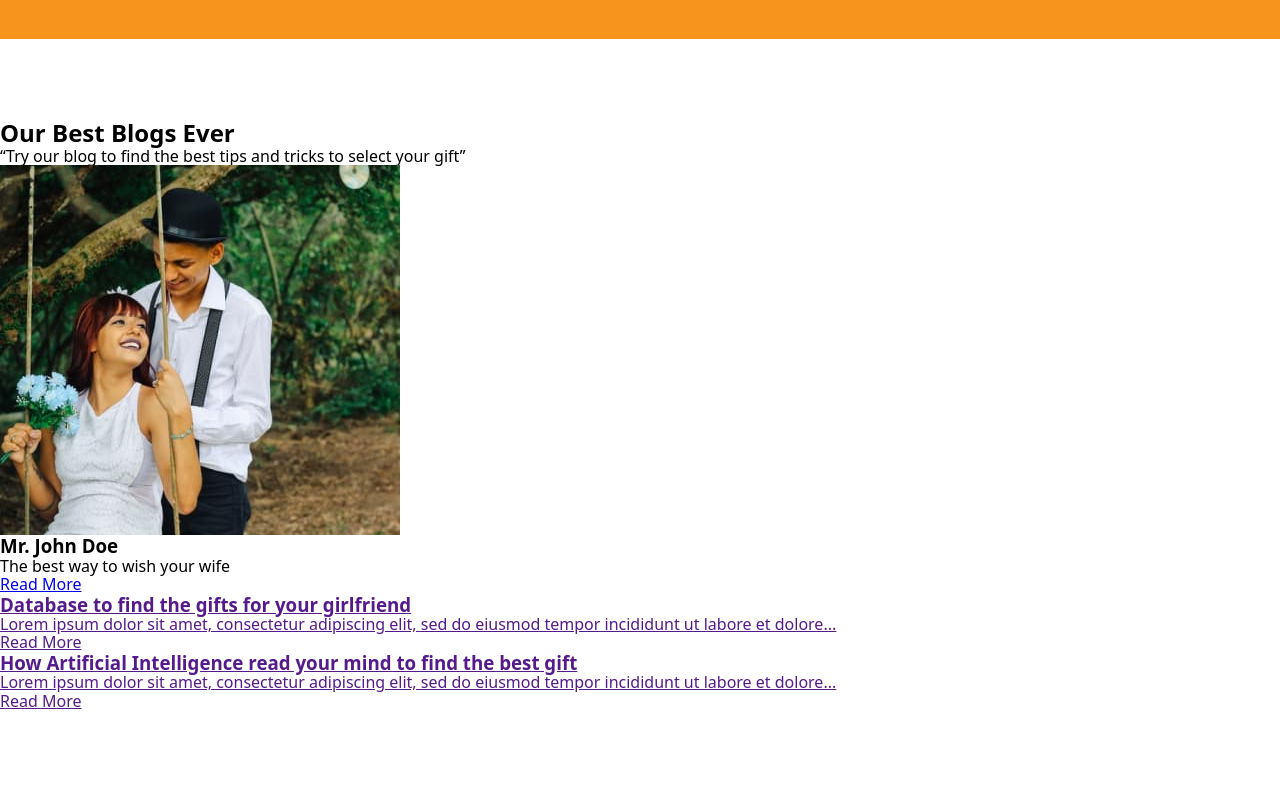
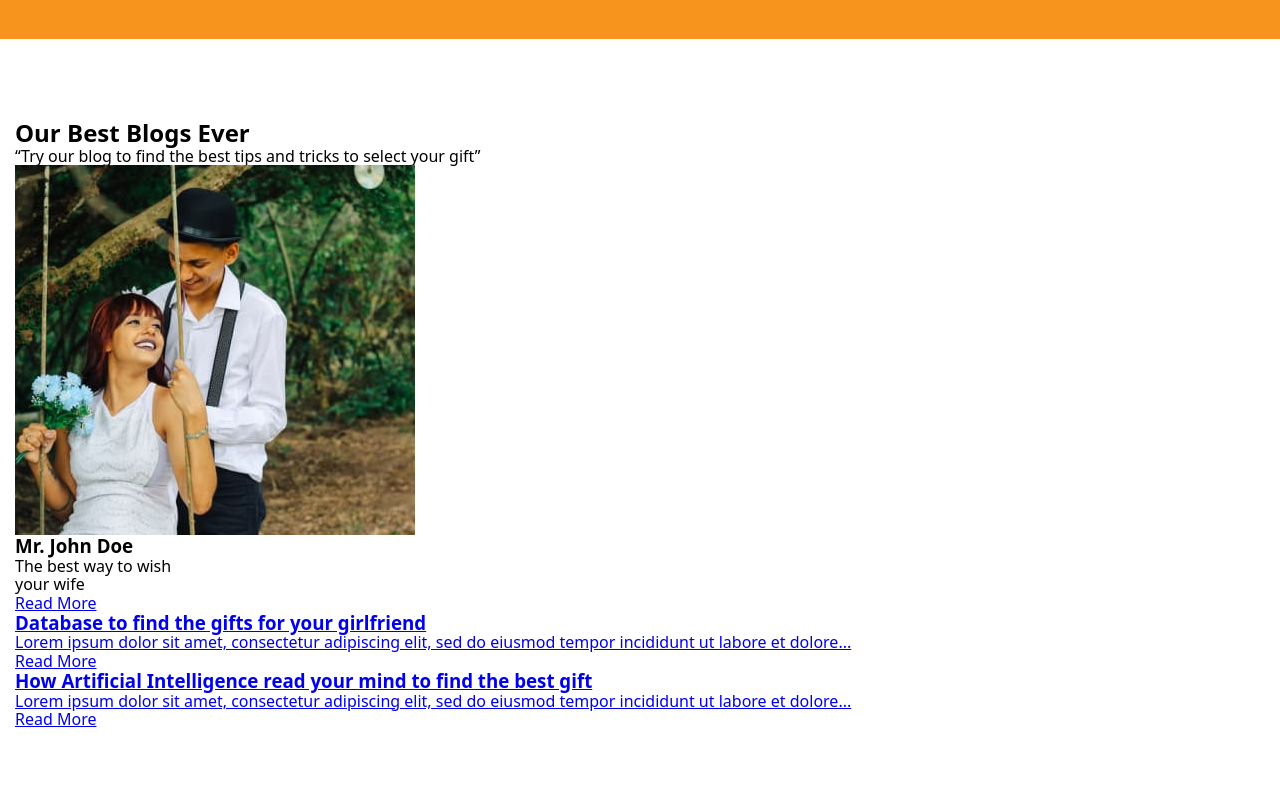
Before and after one commit to AllaKaplia/loyo-maket, a plain HTML site: page index.html in a window 1280 px wide. Shown: the part 2430-3235 px from the top of the page. Drawn offline with nearby package versions, Linux system fonts and the light colour scheme; a web font is replaced by a local one.

Commit message:
Update index.html

```diff
--- a/index.html
+++ b/index.html
@@ -128,28 +128,36 @@
         </section>
 
         <section class="blog section">
+            <div class="container">
                 <h2 class="blog-title">Our Best Blogs Ever</h2>
                 <p class="blog-description">“Try our blog to find the best tips and tricks to select your gift”</p>
+                <div class="blog-card-box">
                     <img src="./images/photo-wedding.jpg" alt="Wedding" width="400" height="370">
+                    <div class="blog-text-box">
                         <h3 class="blog-subtitle">Mr. John Doe</h3>
-            <p class="blog-text">The best way to wish your wife</p>
-            <a href="http://" target="_blank" rel="noopener noreferrer">Read More</a>
-            <ul class="blog-list">
+                        <p class="blog-text">The best way to wish <br /> your wife</p>
+                        <a href="#" target="_blank" rel="noopener noreferrer" class="blog-box-link">Read More</a>
+                    </div>
+                </div>
+
+                <ul class="blog-list list">
                     <li class="blog-card">
-                    <a href="" target="_blank" rel="noopener noreferrer" class="blog-link">
+                        <a href="#" class="blog-link">
                             <h3 class="blog-subtitle">Database to find the gifts for your girlfriend</h3>
                             <p class="blog-text">Lorem ipsum dolor sit amet, consectetur adipiscing elit, sed do eiusmod tempor incididunt ut labore et dolore...</p>
                             <p class="blog-button">Read More</p>
                         </a>
                     </li>
                     <li class="blog-card">
-                    <a href="" target="_blank" rel="noopener noreferrer" class="blog-link">
+                        <a href="#">
                             <h3 class="blog-subtitle">How Artificial Intelligence read your mind to find the best gift</h3>
                             <p class="blog-text">Lorem ipsum dolor sit amet, consectetur adipiscing elit, sed do eiusmod tempor incididunt ut labore et dolore...</p>
                             <p class="blog-button">Read More</p>
                         </a>
                     </li>
                 </ul>
+            </div>
+
         </section>
     </main>
 
```
Lines whose indentation alone changed are shown as unchanged.
